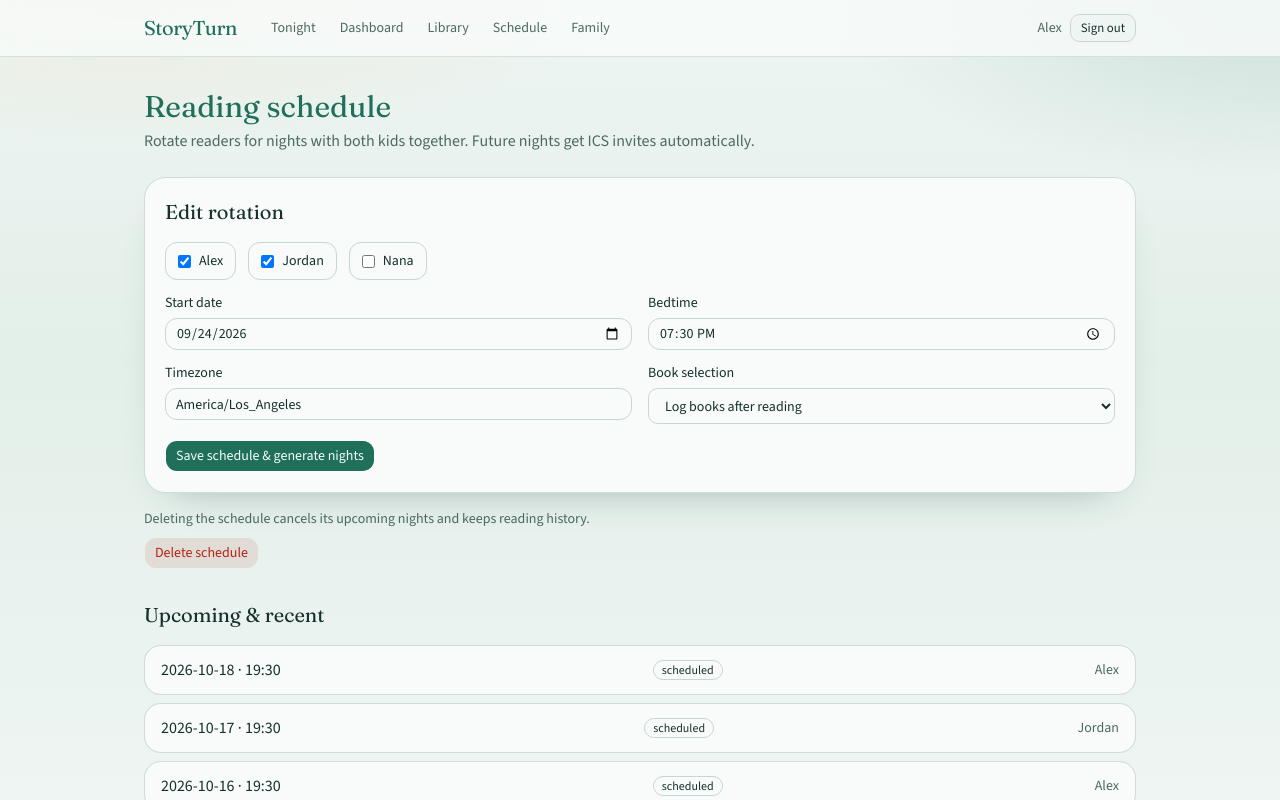
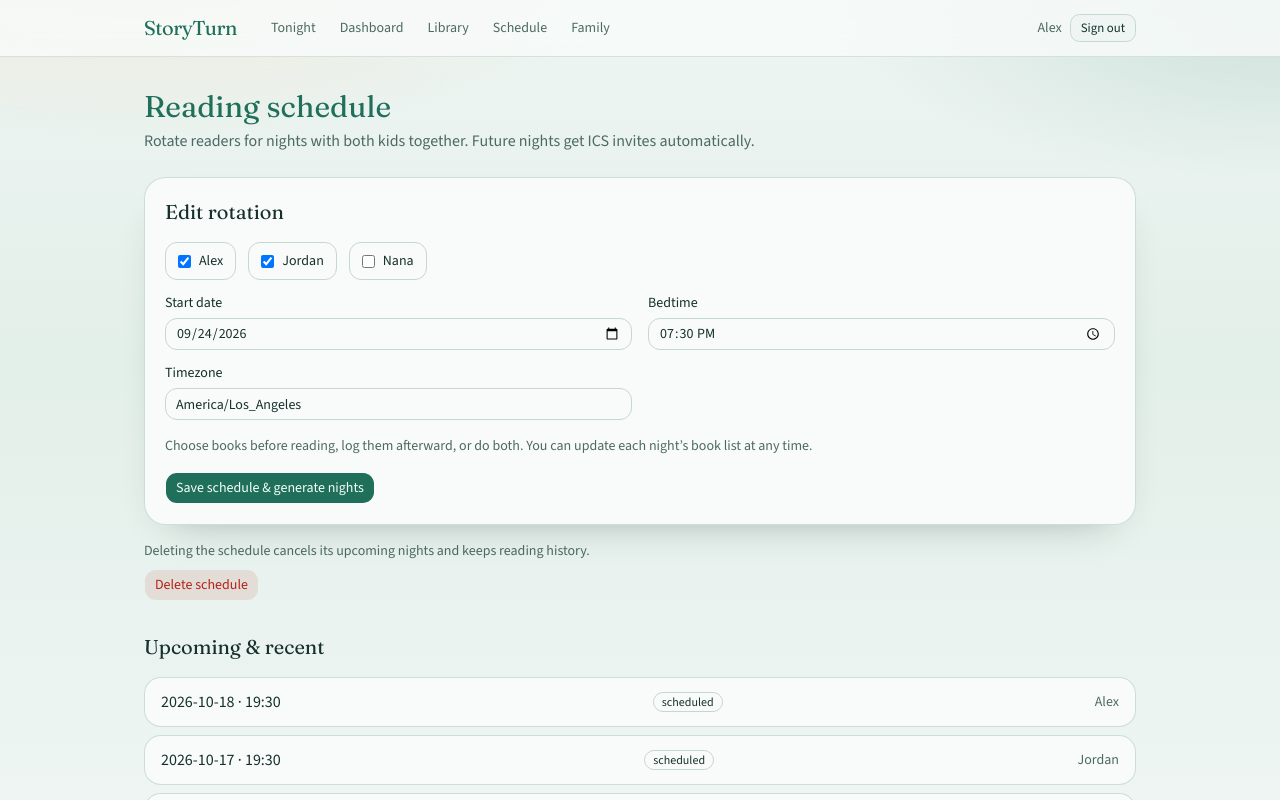
Before and after one commit to Phoenician-Studios/StoryTurn, a Next.js app: page /schedule in a window 1280 px wide. Shown: the top 800 px of the page. Built offline with nearby package versions, Linux system fonts and the light colour scheme.

Commit message:
Allow flexible book planning and logging

```diff
--- a/src/app/actions.ts
+++ b/src/app/actions.ts
@@ -165,7 +165,8 @@ export async function saveScheduleAction(formData: FormData) {
     startDate: String(formData.get("startDate")),
     timeLocal: String(formData.get("timeLocal")),
     timezone: String(formData.get("timezone") || "America/Los_Angeles"),
-    bookTiming: String(formData.get("bookTiming")) === "ahead" ? "ahead" : "after",
+    // Legacy storage field; book logging is always flexible.
+    bookTiming: "after",
   });
   revalidatePath("/schedule");
   revalidatePath("/");
--- a/src/app/schedule/page.tsx
+++ b/src/app/schedule/page.tsx
@@ -96,18 +96,10 @@ export default async function SchedulePage() {
                   defaultValue={admin.schedule?.timezone ?? "America/Los_Angeles"}
                 />
               </div>
-              <div className="space-y-2">
-                <Label htmlFor="bookTiming">Book selection</Label>
-                <select
-                  id="bookTiming"
-                  name="bookTiming"
-                  className="flex h-9 w-full rounded-md border border-input bg-transparent px-3 text-sm"
-                  defaultValue={admin.schedule?.bookTiming ?? "after"}
-                >
-                  <option value="after">Log books after reading</option>
-                  <option value="ahead">Select books ahead of time</option>
-                </select>
-              </div>
+              <p className="text-sm text-muted-foreground sm:col-span-2">
+                Choose books before reading, log them afterward, or do both. You can
+                update each night’s book list at any time.
+              </p>
             </div>
             <Button type="submit">Save schedule & generate nights</Button>
           </form>
--- a/src/app/sessions/[id]/page.tsx
+++ b/src/app/sessions/[id]/page.tsx
@@ -1,9 +1,6 @@
 export const dynamic = "force-dynamic";
 import { redirect } from "next/navigation";
-import {
-  cancelSessionAction,
-  updateSessionAction,
-} from "@/app/actions";
+import { cancelSessionAction, updateSessionAction } from "@/app/actions";
 import { AppNav } from "@/components/app-nav";
 import { Badge } from "@/components/ui/badge";
 import { Button } from "@/components/ui/button";
@@ -15,11 +12,7 @@ import {
   wasCorrected,
 } from "@/lib/domain/corrections";
 import { isPastSession, sessionDateKey } from "@/lib/domain/sessions";
-import {
-  getCurrentMember,
-  getCurrentUser,
-  getSessionDetail,
-} from "@/lib/data";
+import { getCurrentMember, getCurrentUser, getSessionDetail } from "@/lib/data";
 import { Alert, AlertDescription, AlertTitle } from "@/components/ui/alert";
 
 export default async function SessionPage({
@@ -56,7 +49,9 @@ export default async function SessionPage({
         <section className="animate-rise">
           <div className="flex flex-wrap items-center gap-2">
             <Badge variant="outline">{detail.session.status}</Badge>
-            {corrected && <Badge className="bg-accent text-accent-foreground">Corrected</Badge>}
+            {corrected && (
+              <Badge className="bg-accent text-accent-foreground">Corrected</Badge>
+            )}
           </div>
           <h1 className="font-display mt-3 text-3xl text-primary">
             {sessionDateKey(detail.session.scheduledFor)} ·{" "}
@@ -131,6 +126,10 @@ export default async function SessionPage({
 
           <div className="space-y-2">
             <Label>Books from library</Label>
+            <p className="text-sm text-muted-foreground">
+              Plan some books now and add more after reading. Keep any planned books you
+              actually read selected.
+            </p>
             <div className="flex flex-wrap gap-3">
               {detail.library.map((book) => (
                 <label
@@ -163,11 +162,7 @@ export default async function SessionPage({
 
           <div className="space-y-2">
             <Label htmlFor="notes">Notes</Label>
-            <Textarea
-              id="notes"
-              name="notes"
-              defaultValue={detail.session.notes ?? ""}
-            />
+            <Textarea id="notes" name="notes" defaultValue={detail.session.notes ?? ""} />
           </div>
 
           <div className="space-y-2">
```
Also changed, not shown: 1 other file (tests, documents, lock files or other folders).
